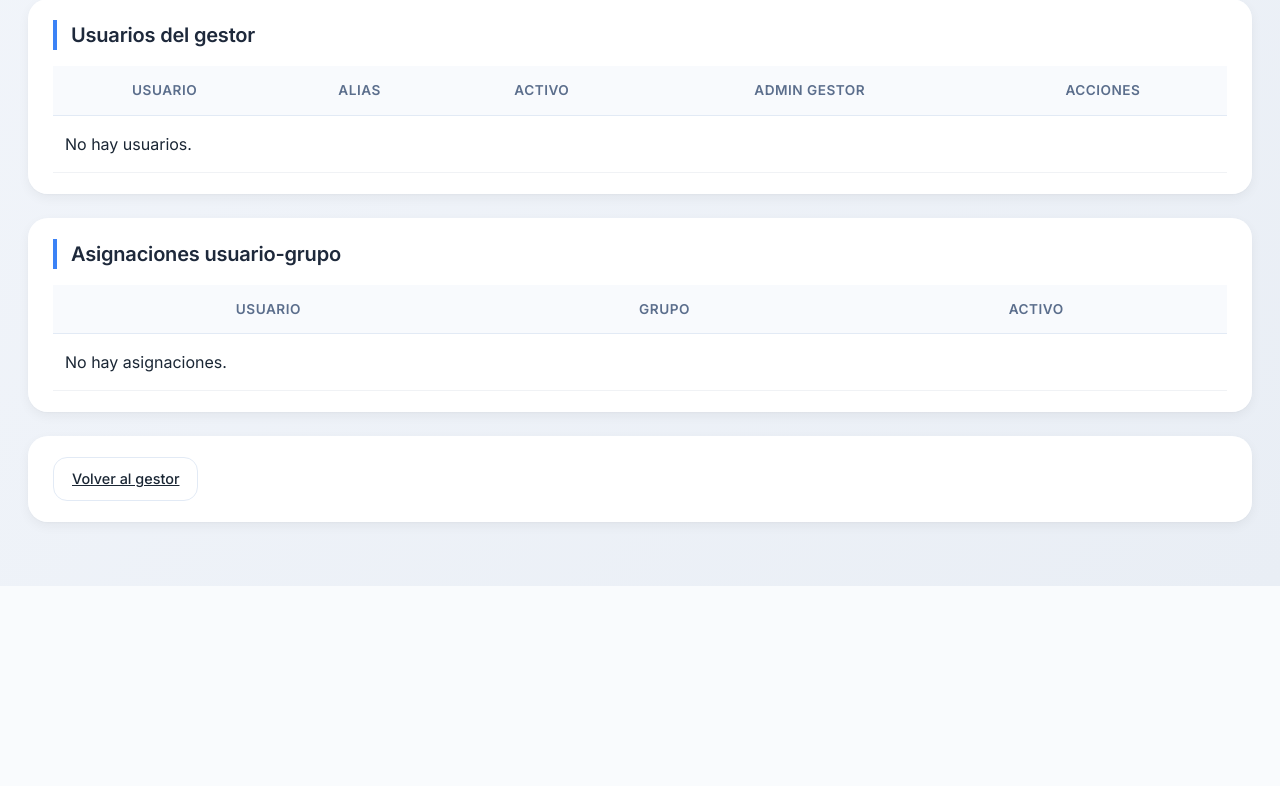
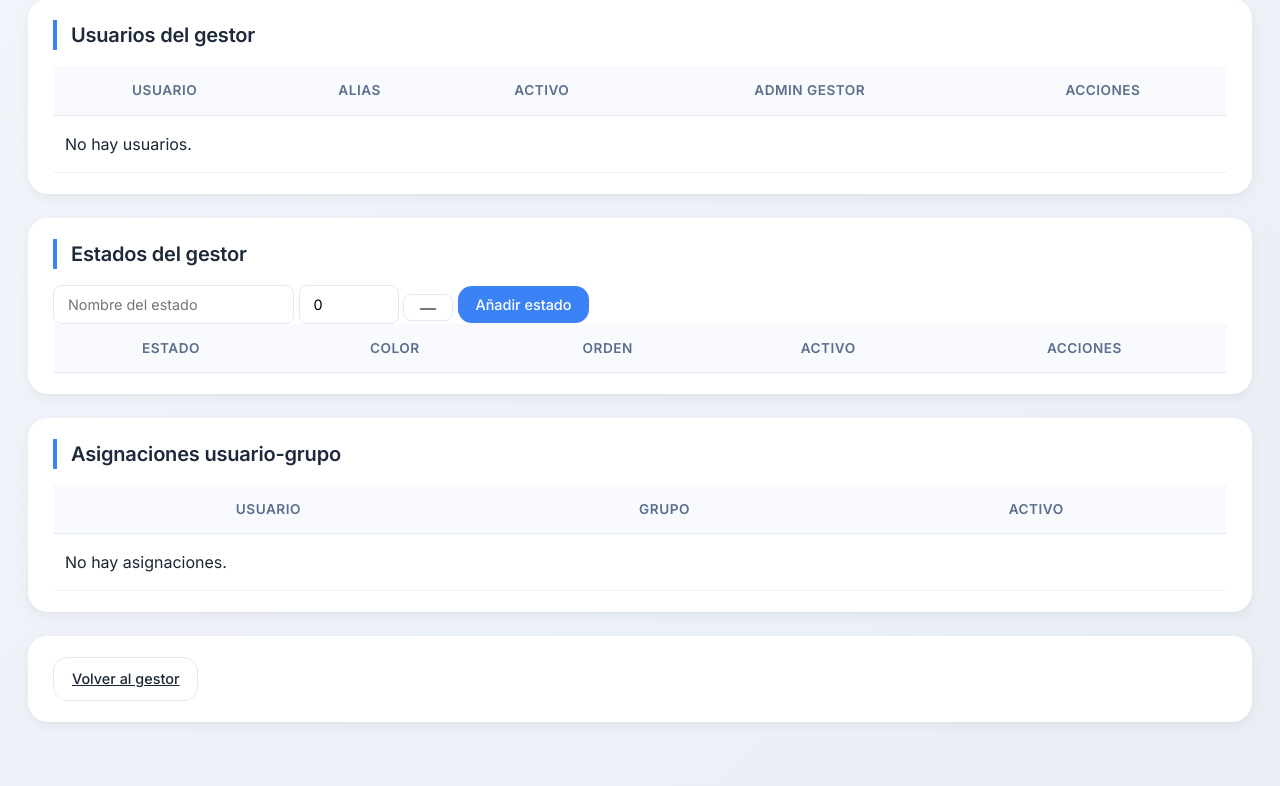
Before and after one commit to Ootoito/gestor-tareas-ia-master, a Django app: page /admin-gestor/ in a window 1280 px wide. Shown: the part 822-1608 px from the top of the page. Before the commit the page ends 1408 px from the top, so only its background shows below. Run offline with Django 5.2, Linux system fonts and the light colour scheme; the visitor is signed in with stand-in values (Sample User, id 1); data comes from the database, SQL or seed files in the repository; data that the repository does not hold is empty.

Commit message:
Add color configurable a estados

```diff
--- a/gestor_tareas/models.py
+++ b/gestor_tareas/models.py
@@ -93,7 +93,7 @@ class EstadoTarea(models.Model):
     nombre = models.CharField(max_length=100, unique=True)
 
     orden = models.PositiveIntegerField(default=0)
-
+    color = models.CharField(max_length=20, default="#6c757d")
     activo = models.BooleanField(default=True)
 
     class Meta:
--- a/gestor_tareas/templates/gestortareas/admin_gestor.html
+++ b/gestor_tareas/templates/gestortareas/admin_gestor.html
@@ -209,7 +209,119 @@
     </tbody>
 </table>
     </section>
+<!-- ESTADOS -->
+<section class="panel">
 
+    <h2>Estados del gestor</h2>
+
+    <form method="post" class="inline-form">
+        {% csrf_token %}
+
+        <input type="hidden" name="accion" value="crear_estado">
+
+        <input type="text"
+               name="nombre_estado"
+               placeholder="Nombre del estado">
+
+        <input type="number"
+               name="orden_estado"
+               placeholder="Orden"
+               value="0"
+               style="width:100px;">
+
+        <input type="color"
+               name="color_estado"
+               value="#6c757d"
+               title="Color del estado">
+
+        <button type="submit" class="btn-primary">
+            Añadir estado
+        </button>
+    </form>
+
+    <table class="task-table">
+
+        <thead>
+            <tr>
+                <th>Estado</th>
+                <th>Color</th>
+                <th>Orden</th>
+                <th>Activo</th>
+                <th>Acciones</th>
+            </tr>
+        </thead>
+
+        <tbody>
+
+        {% for estado in estados_gestor %}
+
+            <tr>
+
+                <td>{{ estado.nombre }}</td>
+
+                <td>
+                    <div style="display:flex;align-items:center;gap:10px;">
+
+                        <span style="
+                            display:inline-block;
+                            width:24px;
+                            height:24px;
+                            border-radius:50%;
+                            border:1px solid #ccc;
+                            background-color: {{ estado.color }};
+                        "></span>
+
+                        <span>{{ estado.color }}</span>
+
+                    </div>
+                </td>
+
+                <td>{{ estado.orden }}</td>
+
+                <td>
+                    {% if estado.activo %}
+                        ✅
+                    {% else %}
+                        ❌
+                    {% endif %}
+                </td>
+
+                <td>
+
+                    <form method="post" class="inline-form">
+                        {% csrf_token %}
+
+                        <input type="hidden"
+                               name="accion"
+                               value="toggle_estado">
+
+                        <input type="hidden"
+                               name="id_estado"
+                               value="{{ estado.id_estado }}">
+
+                        <button type="submit" class="btn-secondary">
+
+                            {% if estado.activo %}
+                                Desactivar
+                            {% else %}
+                                Activar
+                            {% endif %}
+
+                        </button>
+
+                    </form>
+
+                </td>
+
+            </tr>
+
+        {% endfor %}
+
+        </tbody>
+
+    </table>
+
+</section>
     <section class="panel">
         <h2>Asignaciones usuario-grupo</h2>
 
--- a/gestor_tareas/views.py
+++ b/gestor_tareas/views.py
@@ -384,36 +384,29 @@ def gestor_tareas_home(request):
 
     total_tareas = queryset_dashboard.count()
 
-    total_pendientes = queryset_dashboard.filter(
-        estado__nombre="Pendiente"
-    ).count()
-
-    total_pendientes_firma = queryset_dashboard.filter(
-        estado__nombre="Pte. de firma"
-    ).count()
-
-    total_programadas = queryset_dashboard.filter(
-        estado__nombre="Programada"
-    ).count()
-
-    total_urgentes = queryset_dashboard.filter(
-        estado__nombre="Urgente"
-    ).count()
-
-    total_completadas = queryset_dashboard.filter(
-        estado__nombre="Completada"
-    ).count()
-
-    total_pendientes_devolucion = queryset_dashboard.filter(
-        estado__nombre="Pte. devolución"
-    ).count()
-
-    tareas_por_tecnico = (
-        queryset_dashboard
-        .values("tecnico__nombre")
-        .annotate(total=Count("id"))
-        .order_by("-total")
-    )
+    contadores_estados = []
+
+    estados_grupo = EstadoTarea.objects.filter(
+        activo=True
+    ).order_by("orden", "nombre")
+
+    for estado in estados_grupo:
+
+        total_estado = queryset_dashboard.filter(
+            estado=estado
+        ).count()
+
+        contadores_estados.append({
+            "nombre": estado.nombre,
+            "total": total_estado,
+        })
+
+        tareas_por_tecnico = (
+            queryset_dashboard
+            .values("tecnico__nombre")
+            .annotate(total=Count("id"))
+            .order_by("-total")
+        )
 
     alertas_pendientes = read_alertas_pendientes_para_grupo(id_grupo)
 
@@ -429,12 +422,7 @@ def gestor_tareas_home(request):
         "filtros": filtros,
         "usuario_alias": acceso["alias"],
         "total_tareas": total_tareas,
-        "total_pendientes": total_pendientes,
-        "total_pendientes_firma": total_pendientes_firma,
-        "total_programadas": total_programadas,
-        "total_urgentes": total_urgentes,
-        "total_completadas": total_completadas,
-        "total_pendientes_devolucion": total_pendientes_devolucion,
+        "contadores_estados": contadores_estados,
         "alertas_pendientes": alertas_pendientes,
         "grupos_usuario": grupos_usuario,
         "grupo_activo": acceso["id_grupo"],
@@ -1515,6 +1503,51 @@ def admin_gestor(request):
             except UsuarioGestor.DoesNotExist:
                 messages.error(request, "Usuario no encontrado.")
 
+        elif accion == "crear_estado":
+
+            nombre_estado = request.POST.get("nombre_estado", "").strip()
+            orden_estado = request.POST.get("orden_estado", "0").strip()
+            color_estado = request.POST.get("color_estado", "#6c757d").strip() or "#6c757d"
+
+            if not nombre_estado:
+                messages.error(request, "Debes indicar el nombre del estado.")
+            else:
+
+                try:
+                    orden_estado = int(orden_estado)
+                except:
+                    orden_estado = 0
+
+                EstadoTarea.objects.get_or_create(
+                    nombre=nombre_estado,
+                    defaults={
+                        "orden": orden_estado,
+                        "activo": True,
+                        "color": color_estado,
+                    }
+                )
+
+                messages.success(request, "Estado creado correctamente.")
+
+        elif accion == "toggle_estado":
+
+            id_estado = request.POST.get("id_estado")
+
+            try:
+
+                estado = EstadoTarea.objects.get(id_estado=id_estado)
+
+                estado.activo = not estado.activo
+                estado.save()
+
+                if estado.activo:
+                    messages.success(request, f"Estado '{estado.nombre}' activado.")
+                else:
+                    messages.success(request, f"Estado '{estado.nombre}' desactivado.")
+
+            except EstadoTarea.DoesNotExist:
+                messages.error(request, "Estado no encontrado.")
+
         return redirect("admin_gestor")
 
     grupos = GrupoTrabajo.objects.all().order_by("nombre")
@@ -1531,10 +1564,13 @@ def admin_gestor(request):
         .order_by("grupo__nombre", "usuario__username")
     )
 
+    estados_gestor = EstadoTarea.objects.all().order_by("orden", "nombre")
+
     context = {
         "grupos": grupos,
         "usuarios_gestor": usuarios_gestor,
         "relaciones": relaciones,
+        "estados_gestor": estados_gestor,
     }
 
     return render(request, "gestortareas/admin_gestor.html", context)
```
Also changed, not shown: gestor_tareas/templates/gestortareas/gestor_tareas.html (+5 -26 lines), gestor_tareas/migrations/0013_estadotarea_color.py (added).
